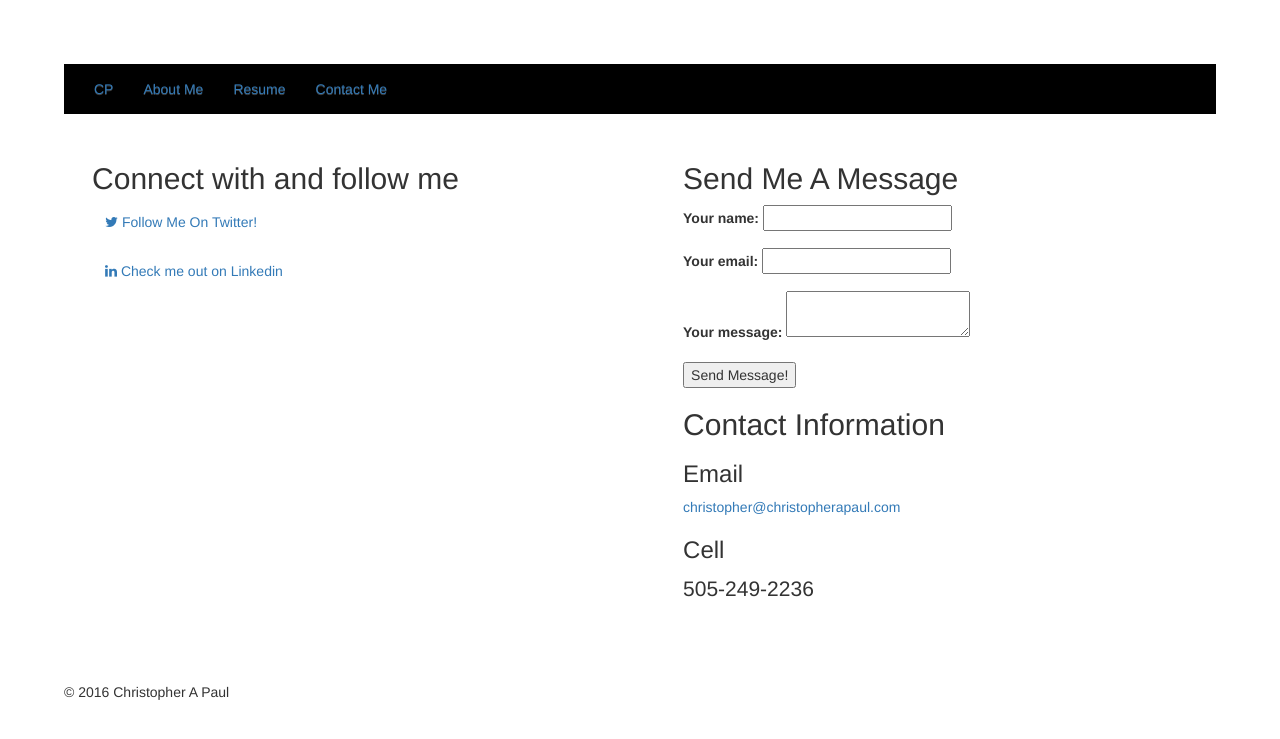
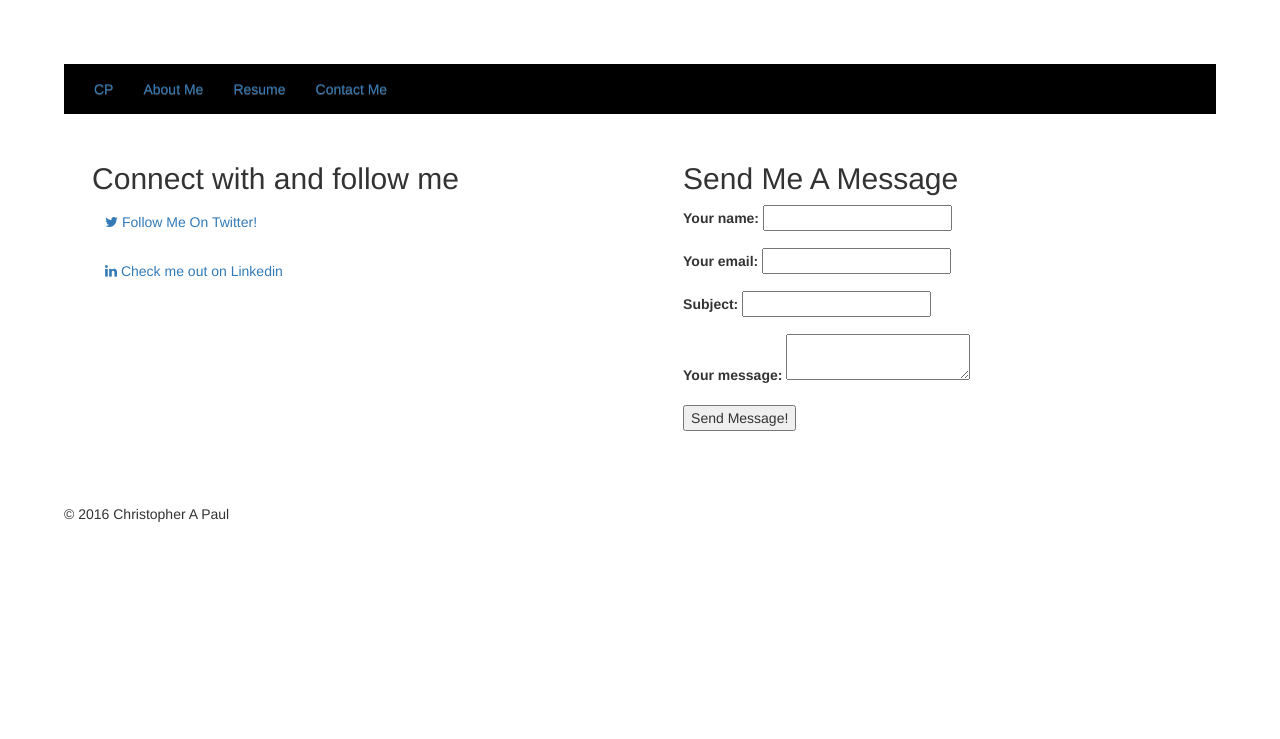
Before and after one commit to chrispaul3625/personal-website, a PHP site: page /contact-me/index.php in a window 1280 px wide. Shown: the top 739 px of the page. Run offline with PHP 8.4, Linux system fonts and the light colour scheme; some libraries are stand-ins or nearby versions.

Commit message:
Finished adding swiftmailer to contact page

```diff
--- a/public_html/contact-me/index.php
+++ b/public_html/contact-me/index.php
@@ -91,6 +91,10 @@
 											<input type="email" name="email"  id="email" required>
 										</div>
 										<div class="form-group">
+											<label for="Subject">Subject:</label>
+											<input type="text" name="subject"  id="subject" required>
+										</div>
+										<div class="form-group">
 											<label for="message">Your message:</label>
 											<textarea name="message" id="message" required> </textarea>
 										</div>
@@ -98,18 +102,6 @@
 											<input type="submit" value="Send Message!">
 										</div>
 									</form>
-
-
-
-
-
-									<h2> Contact Information</h2>
-									<h3>Email</h3>
-									<a href="mailto:christopher@christopherapaul.com"> christopher@christopherapaul.com</a>
-									<h3> Cell </h3>
-									<p>505-249-2236</p>
-									<h3> </h3>
-
 							</div>
 						</div>
 					</div>
@@ -117,6 +109,6 @@
 			</body>
 
 			<footer>
-				© 2016 Christopher A Paul
+				&copy; 2016 Christopher A Paul
 			</footer>
 </html>
```
Also changed, not shown: public_html/php-libs/phpMailer.php (+15 -12 lines).
